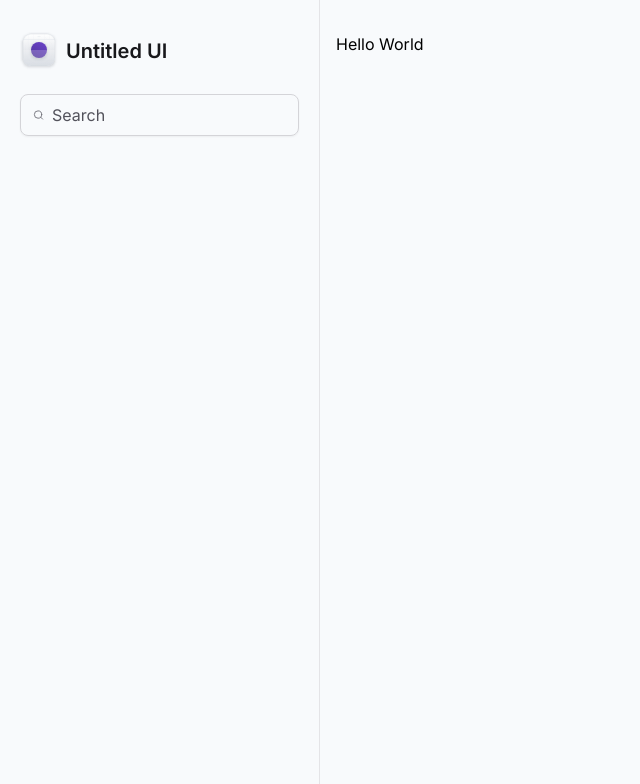
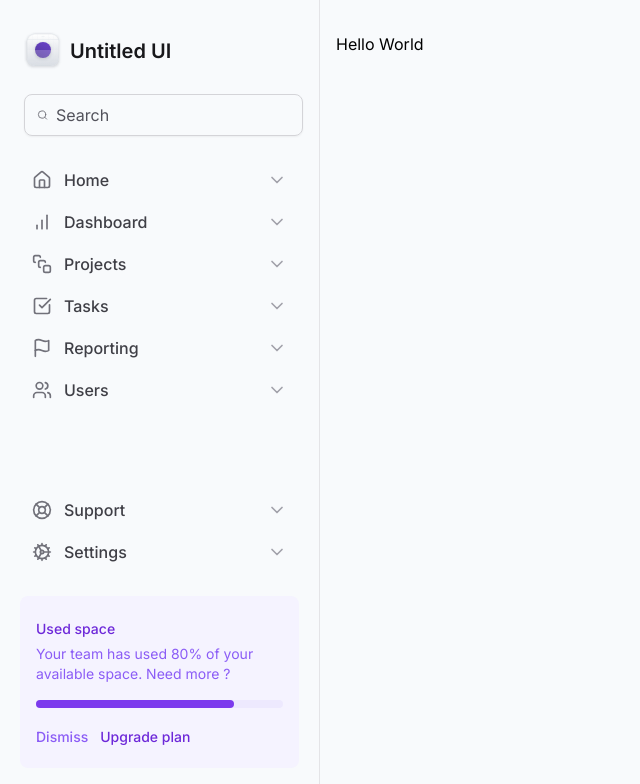
Before and after one commit to HugoNCastro/tailwind-next, a Next.js app: page / in a window 1280 px wide. Shown: the top 784 px of the page, without its empty margins (0-640 px from the left). Built offline with nearby package versions, Linux system fonts and the light colour scheme.

Commit message:
Create logo component
Create NavItem component

Create Widget component

```diff
--- a/src/app/components/Sidebar/index.tsx
+++ /dev/null
@@ -1,20 +0,0 @@
-import { Logo } from './Logo'
-import { Search } from 'lucide-react'
-
-export function Sidebar() {
-  return (
-    <aside className="space-y-6 border-r border-zinc-200 px-5 py-8">
-      <Logo />
-
-      <div className="flex w-full items-center gap-2 rounded-lg border border-zinc-300 px-3 py-2 shadow-sm">
-        <Search className="h-5 w-5 text-zinc-500" />
-
-        <input
-          type="text"
-          className="flex-1 border-0 bg-transparent p-0 text-zinc-900 placeholder-zinc-600"
-          placeholder="Search"
-        />
-      </div>
-    </aside>
-  )
-}
--- a/src/app/layout.tsx
+++ b/src/app/layout.tsx
@@ -1,7 +1,7 @@
 import type { Metadata } from 'next'
 import { Inter } from 'next/font/google'
 import './globals.css'
-import { Sidebar } from './components/Sidebar'
+import { Sidebar } from '../components/Sidebar'
 
 const inter = Inter({ subsets: ['latin'] })
 
--- a/src/app/components/Sidebar/Logo.tsx
+++ b/src/components/Sidebar/Logo.tsx
@@ -1,6 +1,6 @@
 export function Logo() {
   return (
-    <strong className="flex items-center gap-2 text-xl font-semibold text-zinc-900">
+    <strong className="flex items-center gap-2 text-xl font-semibold mx-1 text-zinc-900">
       <svg
         width={38}
         height={38}
--- /dev/null
+++ b/src/components/Sidebar/NavItem.tsx
@@ -0,0 +1,23 @@
+import { ChevronDown, Home } from "lucide-react";
+import { ElementType } from "react";
+
+interface NavItemProps {
+  title: string;
+  icon: ElementType
+}
+
+
+export function NavItem({ icon: Icon, title }: NavItemProps) {
+  return (
+    <a
+      href=""
+      className="group flex items-center gap-3 rounded px-3 py-2 hover:bg-violet-50"
+    >
+      <Icon className="w-5 h-5 text-zinc-500" />
+      <span className="font-medium text-zinc-700 group-hover:text-violet-500">
+        {title}
+      </span>
+      <ChevronDown className="ml-auto h-5 w-5 text-zinc-400 group-hover:text-violet-300" />
+    </a>
+  )
+}
--- /dev/null
+++ b/src/components/Sidebar/UsedSpaceWidget.tsx
@@ -0,0 +1,27 @@
+export function UsedSpaceWidget() {
+  return (
+    <div className='flex flex-col gap-4 rounded-lg bg-violet-50 px-4 py-5'>
+      <div className='space-y-1'>
+        <span className='text-sm/5 font-medium text-violet-700'>
+          Used space
+        </span>
+        <p className='text-sm/5 text-violet-500'>
+          Your team has used 80% of your available space. Need more ?
+        </p>
+      </div>
+
+      <div className='h-2 rounded-full bg-violet-100'>
+        <div className='h-2 w-4/5 rounded-full bg-violet-600' />
+      </div>
+
+      <div className='space-x-3'>
+        <button type='button' className='text-sm font-medium text-violet-500 hover:text-violet-800'>
+          Dismiss
+        </button>
+        <button type='button' className='text-sm font-medium text-violet-700 hover:text-violet-900'>
+          Upgrade plan
+        </button>
+      </div>
+    </div>
+  )
+}
--- /dev/null
+++ b/src/components/Sidebar/index.tsx
@@ -0,0 +1,41 @@
+import { Logo } from './Logo'
+import { BarChart, CheckSquare, Cog, Flag, Home, LifeBuoy, Search, SquareStack, Users } from 'lucide-react'
+import { NavItem } from './NavItem'
+import { UsedSpaceWidget } from './UsedSpaceWidget'
+
+export function Sidebar() {
+  return (
+    <aside className="flex flex-col gap-6 border-r border-zinc-200 px-5 py-8">
+      <Logo />
+
+      <div className="flex mx-1 w-full items-center gap-2 rounded-lg border border-zinc-300 px-3 py-2 shadow-sm">
+        <Search className="h-5 w-5 text-zinc-500" />
+
+        <input
+          type="text"
+          className="flex-1 border-0 bg-transparent p-0 text-zinc-900 placeholder-zinc-600"
+          placeholder="Search"
+        />
+
+      </div>
+
+      <nav className="space-y-0.5">
+        <NavItem title="Home" icon={Home} />
+        <NavItem title="Dashboard" icon={BarChart} />
+        <NavItem title="Projects" icon={SquareStack} />
+        <NavItem title="Tasks" icon={CheckSquare} />
+        <NavItem title="Reporting" icon={Flag} />
+        <NavItem title="Users" icon={Users} />
+      </nav>
+
+      <div className='mt-auto flex flex-col gap-6'>
+        <nav className='space-y-0.5'>
+          <NavItem title="Support" icon={LifeBuoy} />
+          <NavItem title="Settings" icon={Cog} />
+        </nav>
+
+      <UsedSpaceWidget />
+      </div>
+    </aside>
+  )
+}
```
